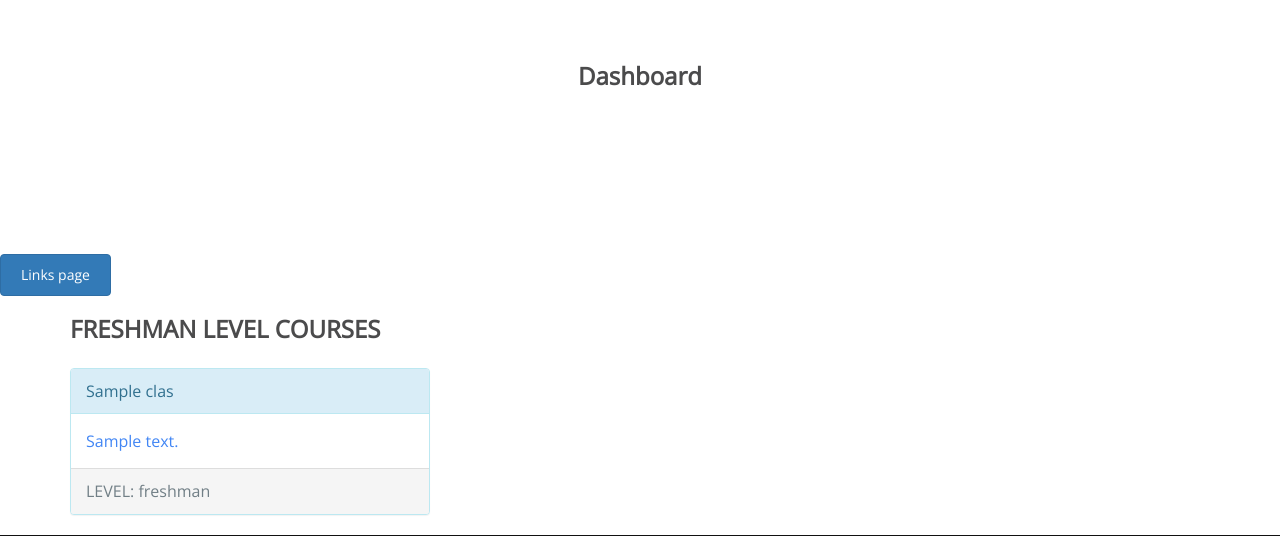
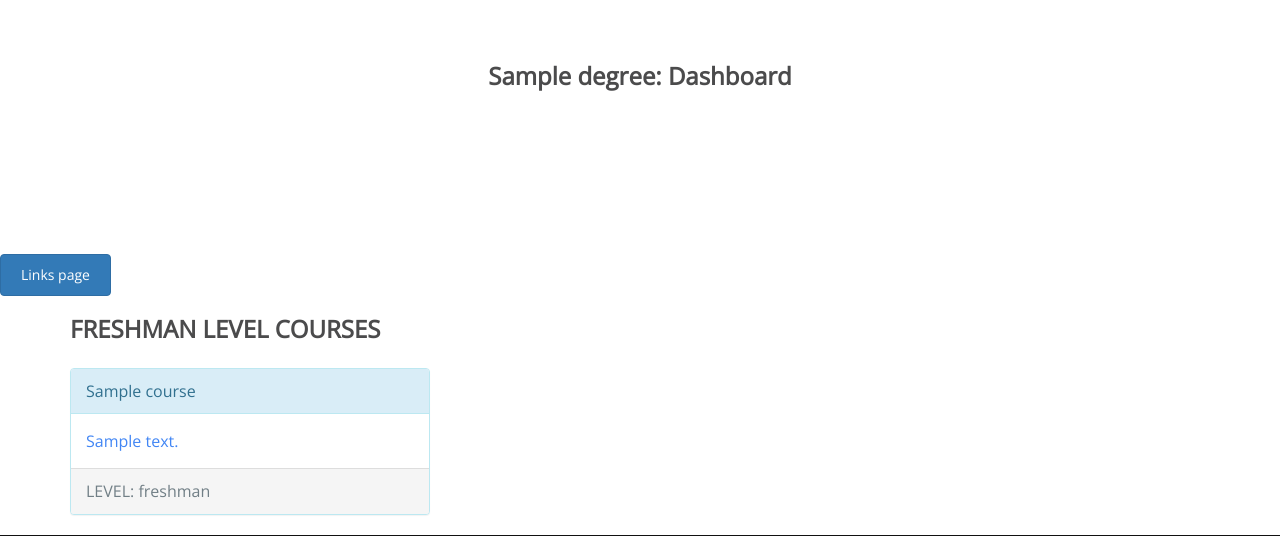
Before and after one commit to mpreyes/SeniorProject, a Django app: template seniorProjectApp/templates/seniorProjectApp/dashboard.html in a window 1280 px wide. Shown: the part 97-633 px from the top of the page. Run offline with Django 3.2, Linux system fonts and the light colour scheme; the template is opened without the code that fills it: most values are stand-ins (such as "Sample title", 1, 10 or a date in 2020); some libraries are stand-ins or nearby versions; some web fonts are replaced.

Commit message:
smol changes

```diff
--- a/seniorProjectApp/templates/seniorProjectApp/dashboard.html
+++ b/seniorProjectApp/templates/seniorProjectApp/dashboard.html
@@ -31,7 +31,7 @@
       here should be a div, section should be used to group elements that are related,
       would be more helpful to use section for each "level" group of courses (fr, so, jr, sr) -->
   <section id="cta-2">
-    <h2 class="text-center">Dashboard</h2>
+    <h2 class="text-center">{{degree_list.degreeName}}: Dashboard</h2>
   </section>
 
   <!-- TODO remove links button once we link individual courses to the links page-->
@@ -52,13 +52,13 @@
   <div class="container">
     <div class="row">
 
-    {% for class in classes_list%}
+    {% for course in courses_list%}
       <div class="col-sm-12 col-lg-4 class-list">
         <div class="panel panel-default panel-info">
-          <div class="panel-heading">{{class.courseName}}</div>
-            <a class="class_list" href="/seniorProjectApp/links/">
+          <div class="panel-heading">{{course.courseName}}</div>
+            <a class="class_list" href="/seniorProjectApp{{course.courseLink}}">
                 <div class="panel-body">
-                  {{class.courseDescription}}
+                  {{course.courseDescription}}
                 </div>
             </a>
             <div class="panel-footer">LEVEL: freshman</div>
--- a/seniorProjectApp/templates/seniorProjectApp/links.html
+++ b/seniorProjectApp/templates/seniorProjectApp/links.html
@@ -32,7 +32,7 @@
     <div class="container">
       <div class="row">
         <div class="col-lg-12">
-          <h2 class="text-center">(links page) LEVEL: Freshman</h2>
+          <h2 class="text-center"> Course: Computer Science(links page) LEVEL: Freshman</h2>
 
           <div class="row">
           {% for link in links%}
```
Also changed, not shown: seniorProjectApp/models.py (+5 -9 lines), seniorProjectApp/views.py (+5 -9 lines), seniorProjectApp/migrations/0004_auto_20190315_1919.py (added).
